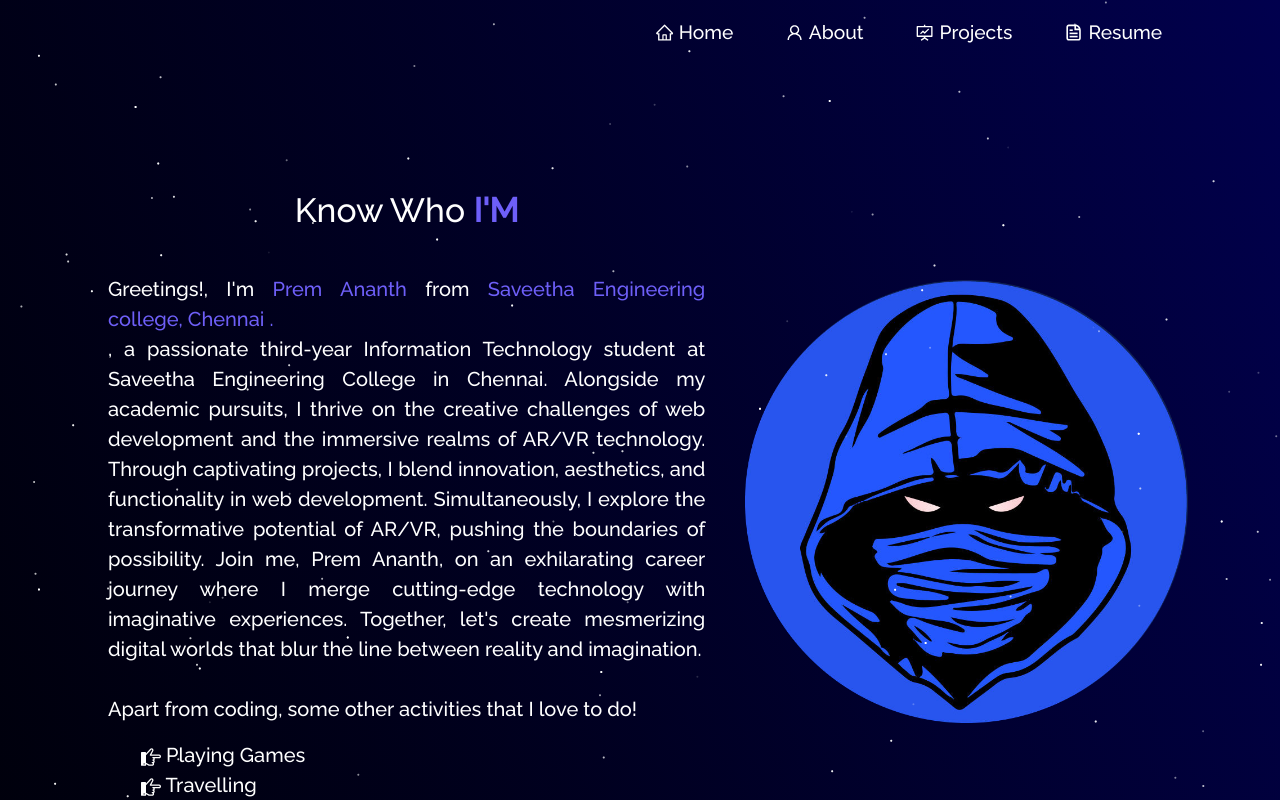
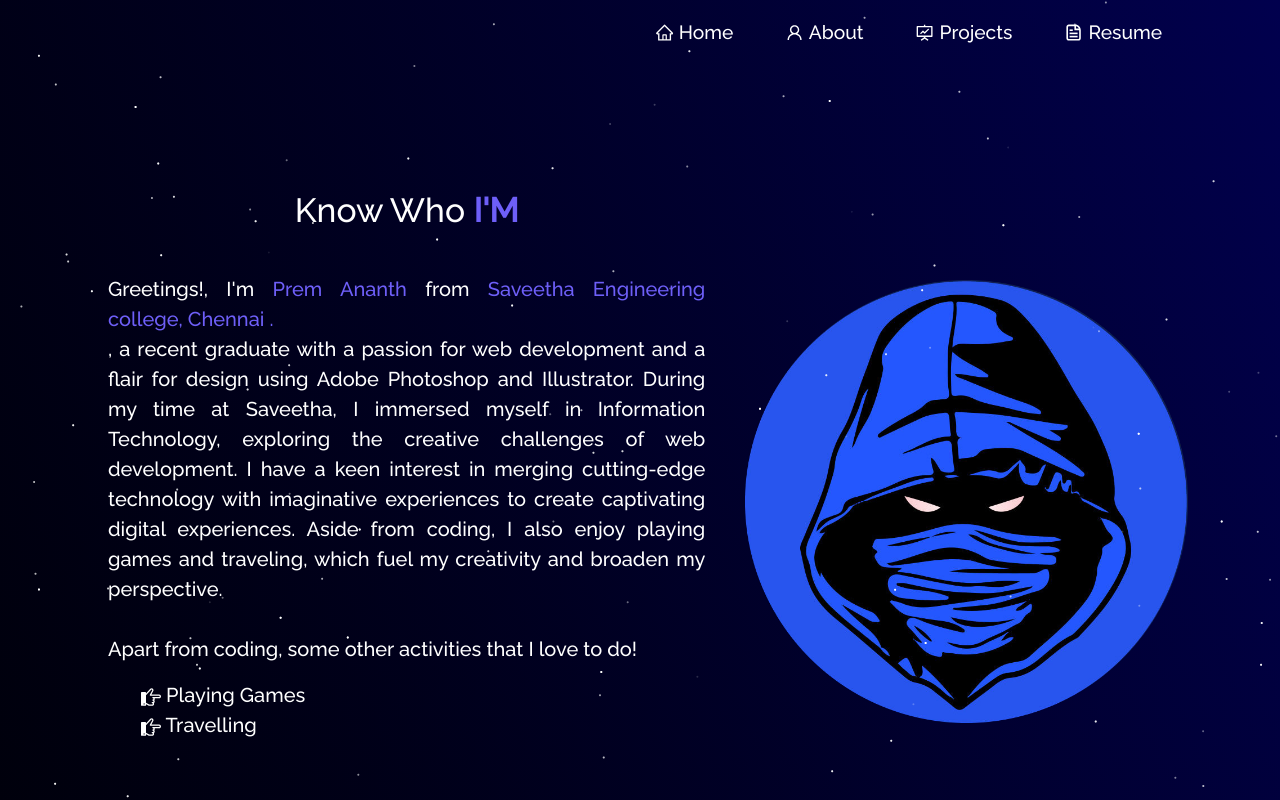
Before and after one commit to PremAnanth2002/Portfolio, a React (Create React App) app: page /about in a window 1280 px wide. Shown: the top 800 px of the page. Built offline with nearby package versions, Linux system fonts and the light colour scheme.

Commit message:
Update AboutCard.js

```diff
--- a/src/components/About/AboutCard.js
+++ b/src/components/About/AboutCard.js
@@ -10,12 +10,9 @@ function AboutCard() {
           <p style={{ textAlign: "justify" }}>
           Greetings!, I'm<span className="purple"> Prem Ananth </span>
             from <span className="purple"> Saveetha Engineering college, Chennai .</span>
-            <br />, a passionate third-year Information Technology student at Saveetha Engineering College in Chennai. Alongside my academic pursuits, I thrive on the creative challenges of web development and the immersive realms of AR/VR technology.
+            <br />, a recent graduate with a passion for web development and a flair for design using Adobe Photoshop and Illustrator. During my time at Saveetha, I immersed myself in Information Technology, exploring the creative challenges of web development. I have a keen interest in merging cutting-edge technology with imaginative experiences to create captivating digital experiences.
 
-Through captivating projects, I blend innovation, aesthetics, and functionality in web development. Simultaneously, I explore the transformative potential of AR/VR, pushing the boundaries of possibility.
-
-Join me, Prem Ananth, on an exhilarating career journey where I merge cutting-edge technology with imaginative experiences. Together, let's create mesmerizing digital worlds that blur the line between reality and imagination.
-
+Aside from coding, I also enjoy playing games and traveling, which fuel my creativity and broaden my perspective.
 
 
 
```
